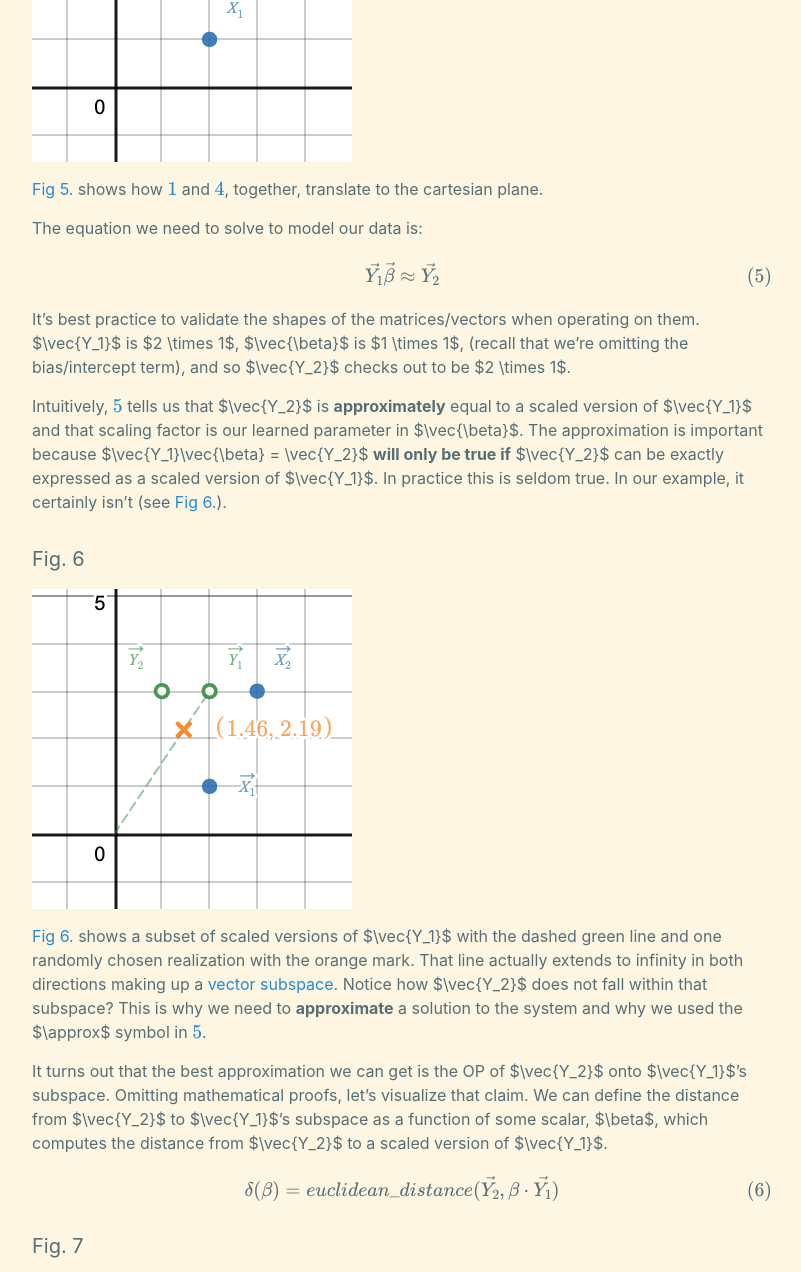
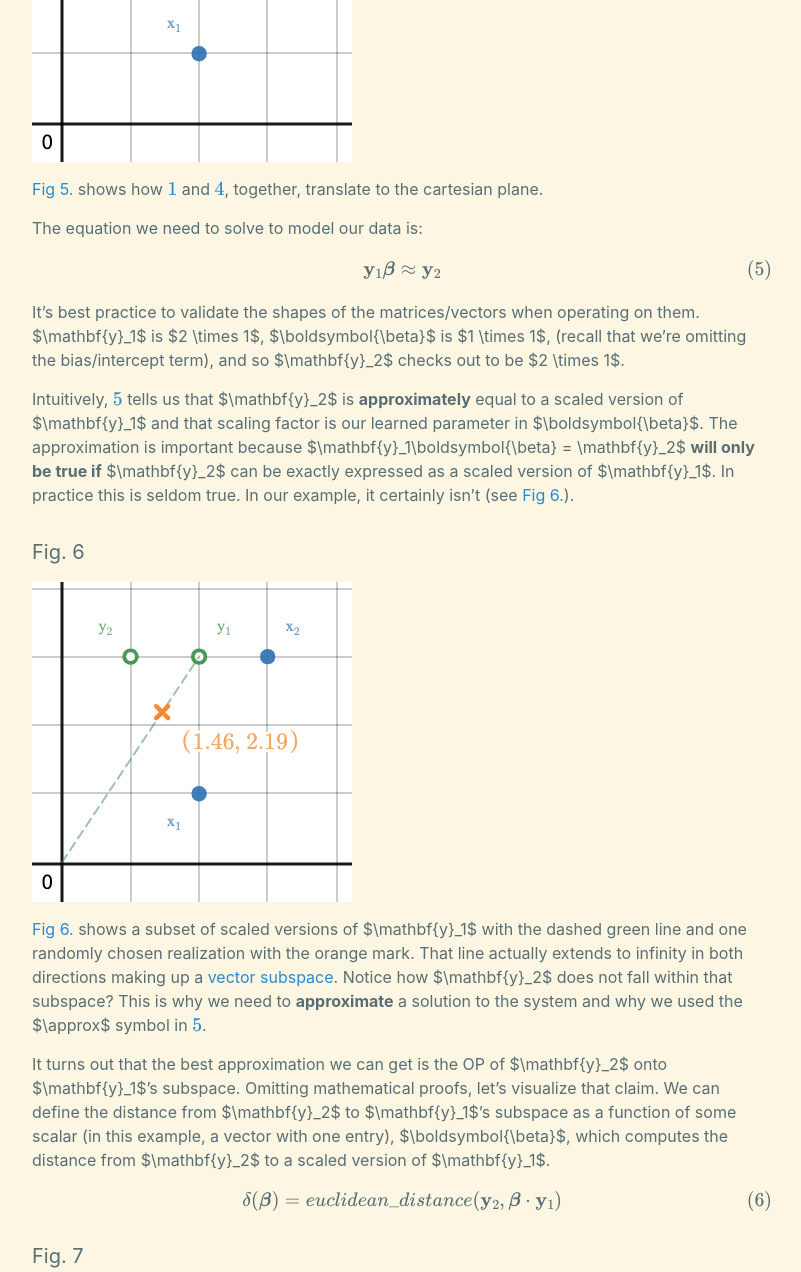
Before and after one commit to daniel-deychakiwsky/daniel-deychakiwsky.github.io, a Jekyll site: the page built from _posts/2020-12-08-linear-regression-is-orthogonal-projection.md, in a window 1280 px wide and 1400 px high, scrolled down 4794 px, cut to the strip 0-1272 px from the top of the window. Shown: the whole strip, without its empty margins (238-1039 px from the left). Built offline with Jekyll 4.4.1, drawn with Linux system fonts in a browser that asks for light colours; formulas are drawn with MathJax 3; some of the changed text lies outside the part shown.

Commit message:
fix vector notation

```diff
--- a/_posts/2020-12-08-linear-regression-is-orthogonal-projection.md
+++ b/_posts/2020-12-08-linear-regression-is-orthogonal-projection.md
@@ -38,7 +38,7 @@
 
 #### Fig. 1
 
-<iframe src="https://www.desmos.com/calculator/eowrcpdore?embed"
+<iframe src="https://www.desmos.com/calculator/4fy0c4u3qt?embed"
         width="500px"
         height="500px"
         style="border: 1px solid #ccc" frameborder=0>
@@ -52,9 +52,9 @@
 As column vectors:
 
 $$
-\vec{X_1} = \begin{bmatrix}2 \\ 1\end{bmatrix}
+\mathbf{x}_1 = \begin{bmatrix}2 \\ 1\end{bmatrix}
 \quad \textrm{and} \quad
-\vec{X_2} = \begin{bmatrix}3 \\ 3\end{bmatrix}
+\mathbf{x}_2 = \begin{bmatrix}3 \\ 3\end{bmatrix}
 \tag{1} \label{1}
 $$
 
@@ -163,17 +163,17 @@
 labels as vectors $\in \mathbb{R}^2$.
 
 $$
-\vec{Y_1} = \begin{bmatrix}2 \\ 3\end{bmatrix}
+\mathbf{y}_1 = \begin{bmatrix}2 \\ 3\end{bmatrix}
 \quad \textrm{and} \quad
-\vec{Y_2} = \begin{bmatrix}1 \\ 3\end{bmatrix}
+\mathbf{y}_2 = \begin{bmatrix}1 \\ 3\end{bmatrix}
 \tag{4} \label{4}
 $$
 
 To disambiguate \ref{1} from \ref{4}, note that
-$\vec{Y_1}$ consists of the first dimensions of $\vec{X_1}$
-and $\vec{X_2}$ while $\vec{Y_2}$ consists of the second
-dimensions of $\vec{X_1}$ and $\vec{X_2}$. In other words,
-$\vec{Y_1}$ is a vector of our model inputs and $\vec{Y_2}$
+$\mathbf{y}_1$ consists of the first dimensions of $\mathbf{x}_1$
+and $\mathbf{x}_2$ while $\mathbf{y}_2$ consists of the second
+dimensions of $\mathbf{x}_1$ and $\mathbf{x}_2$. In other words,
+$\mathbf{y}_1$ is a vector of our model inputs and $\mathbf{y}_2$
 is a vector of our model labels.
 
 #### Fig. 5
@@ -186,24 +186,24 @@
 The equation we need to solve to model our data is:
 
 $$
-\vec{Y_1}\vec{\beta} \approx \vec{Y_2}
+\mathbf{y}_1\boldsymbol{\beta} \approx \mathbf{y}_2
 \tag{5} \label{5}
 $$
 
 It's best practice to validate the shapes of the
 matrices/vectors when operating on them.
-$\vec{Y_1}$ is $2 \times 1$, $\vec{\beta}$ is $1 \times 1$,
+$\mathbf{y}_1$ is $2 \times 1$, $\boldsymbol{\beta}$ is $1 \times 1$,
 (recall that we're omitting the bias/intercept term),
-and so $\vec{Y_2}$ checks out to be $2 \times 1$.
+and so $\mathbf{y}_2$ checks out to be $2 \times 1$.
 
-Intuitively, \ref{5} tells us that $\vec{Y_2}$ is
+Intuitively, \ref{5} tells us that $\mathbf{y}_2$ is
 **approximately** equal to a scaled version
-of $\vec{Y_1}$ and that scaling factor is our
-learned parameter in $\vec{\beta}$.
+of $\mathbf{y}_1$ and that scaling factor is our
+learned parameter in $\boldsymbol{\beta}$.
 The approximation is important because
-$\vec{Y_1}\vec{\beta} = \vec{Y_2}$
-**will only be true if** $\vec{Y_2}$ can be exactly
-expressed as a scaled version of $\vec{Y_1}$.
+$\mathbf{y}_1\boldsymbol{\beta} = \mathbf{y}_2$
+**will only be true if** $\mathbf{y}_2$ can be exactly
+expressed as a scaled version of $\mathbf{y}_1$.
 In practice this is seldom true. In our example,
 it certainly isn't (see [Fig 6.](#fig-6)).
 
@@ -212,52 +212,54 @@
 ![scaled_vector]
 
 [Fig 6.](#fig-6) shows a subset of scaled versions
-of $\vec{Y_1}$ with the dashed green line and one randomly
+of $\mathbf{y}_1$ with the dashed green line and one randomly
 chosen realization with the orange mark. That line
 actually extends to infinity in both directions making up
-a [vector subspace]. Notice how $\vec{Y_2}$ does not fall
+a [vector subspace]. Notice how $\mathbf{y}_2$ does not fall
 within that subspace? This is why we need to **approximate**
 a solution to the system and why we used the $\approx$
 symbol in \ref{5}.
 
 It turns out that the best approximation we can get
-is the OP of $\vec{Y_2}$ onto $\vec{Y_1}$'s subspace.
+is the OP of $\mathbf{y}_2$ onto $\mathbf{y}_1$'s subspace.
 Omitting mathematical proofs, let's visualize that claim.
-We can define the distance from $\vec{Y_2}$ to $\vec{Y_1}$'s
-subspace as a function of some scalar, $\beta$, which computes
-the distance from $\vec{Y_2}$ to a scaled version of $\vec{Y_1}$.
+We can define the distance from $\mathbf{y}_2$ to $\mathbf{y}_1$'s
+subspace as a function of some scalar (in this example, a vector with one entry),
+$\boldsymbol{\beta}$, which computes the distance from
+$\mathbf{y}_2$ to a scaled version of $\mathbf{y}_1$.
 
 $$
-\delta(\beta) = euclidean\_distance(\vec{Y_2}, \beta \cdot \vec{Y_1})
+\delta(\boldsymbol{\beta}) =
+euclidean\_distance(\mathbf{y}_2, \boldsymbol{\beta} \cdot \mathbf{y}_1)
 \tag{6} \label{6}
 $$
 
 #### Fig. 7
 
-<iframe src="https://www.desmos.com/calculator/00manfmzno?embed"
+<iframe src="https://www.desmos.com/calculator/irvesdja2w?embed"
         width="500px"
         height="500px"
         style="border: 1px solid #ccc"
         frameborder=0>
 </iframe>
 
-[Fig 7.](#fig-7) shows the distance function, $\delta(\beta)$,
-and corresponding input-output tuple, ($\beta, \delta(\beta)$),
+[Fig 7.](#fig-7) shows the distance function, $\delta(\boldsymbol{\beta})$,
+and corresponding input-output tuple, ($\boldsymbol{\beta}, \delta(\boldsymbol{\beta})$),
 in red; of some difference-vector, in dotted orange.
-The difference-vector is the vector between $\vec{Y_2}$ and some vector
+The difference-vector is the vector between $\mathbf{y}_2$ and some vector
 (varied, indicated by the orange dotted line and mark)
-falling within $\vec{Y_1}$'s subspace. Notice that
+falling within $\mathbf{y}_1$'s subspace. Notice that
 the distance function is minimized when the difference-vector
-is orthogonal to $\vec{Y_1}$'s subspace. **The
-value of $\beta$, at the minimum is $0.84615385$, exactly the
+is orthogonal to $\mathbf{y}_1$'s subspace. **The
+value of $\boldsymbol{\beta}$, at the minimum is $0.84615385$, exactly the
 same solution observed in [Fig 3.](#fig-3) and [Fig 4.](#fig-4)**
 with OLS.
 
 The term "regression" has a concrete definition in the field of
 statistics but what does it mean to "regress" one variable "onto/against"
 another? My answer is OP. In this example we "regressed" our
-dependent variable, encoded as $\vec{Y_2}$, "onto/against" our
-explanatory variable, encoded as $\vec{Y_1}$.
+dependent variable, encoded as $\mathbf{y}_2$, "onto/against" our
+explanatory variable, encoded as $\mathbf{y}_1$.
 
 In hindsight, this duality may not come as such a surprise after all.
 If we consider the objective function from each perspective, they
@@ -265,7 +267,7 @@
 difference is how the problem is framed. I'll leave it up to you
 as the reader to make the comparison between [mean squared error]
 and the $L^2$ [norm] of the difference-vector, i.e.,
-$||\vec{Y_2} - \beta \cdot \vec{Y_1}||_2$. The differences
+$||\mathbf{y}_2 - \boldsymbol{\beta} \cdot \mathbf{y}_1||_2$. The differences
 come from applying normalizing constants and/or monotonic transformations,
 both of which have no effect on minimization.
 
@@ -287,7 +289,7 @@
 [ordinary least squares]: https://en.wikipedia.org/wiki/Ordinary_least_squares
 [norm]: https://en.wikipedia.org/wiki/Norm_(mathematics)
 [mean squared error]: https://en.wikipedia.org/wiki/Mean_squared_error
-[visualization]: https://www.desmos.com/calculator/eowrcpdore
+[visualization]: https://www.desmos.com/calculator/4fy0c4u3qt
 [scikit-learn]: https://scikit-learn.org/stable/
 [LinearRegression]: https://scikit-learn.org/stable/modules/generated/sklearn.linear_model.LinearRegression.html
 [supervised learning]: https://en.wikipedia.org/wiki/Supervised_learning
```
Also changed, not shown: assets/images/linear_regression_is_orthogonal_projection/ols_regression_fit.png, assets/images/linear_regression_is_orthogonal_projection/scaled_vector.png, assets/images/linear_regression_is_orthogonal_projection/toy_data_x.png, assets/images/linear_regression_is_orthogonal_projection/toy_data_x_y.png, 10 other files.
